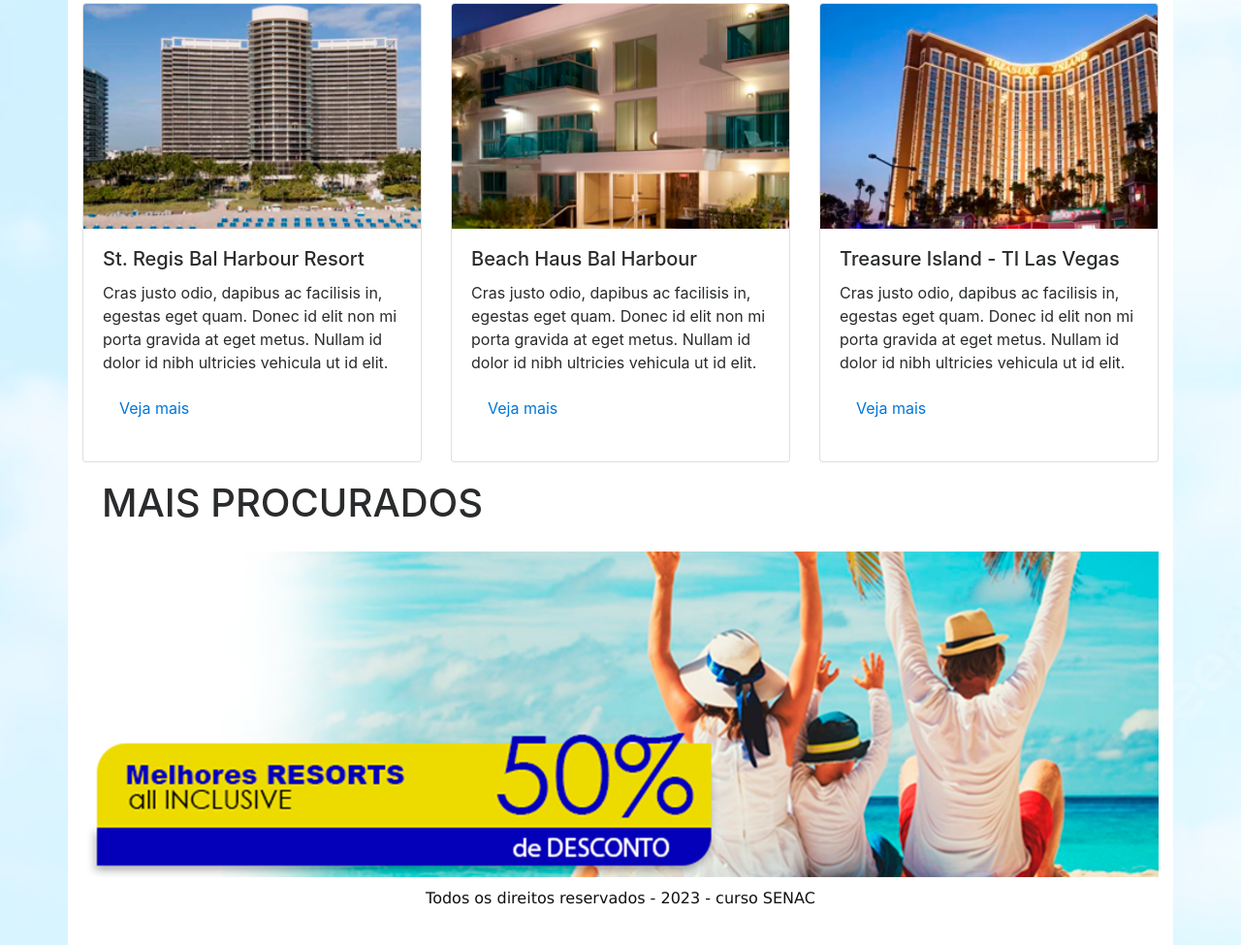
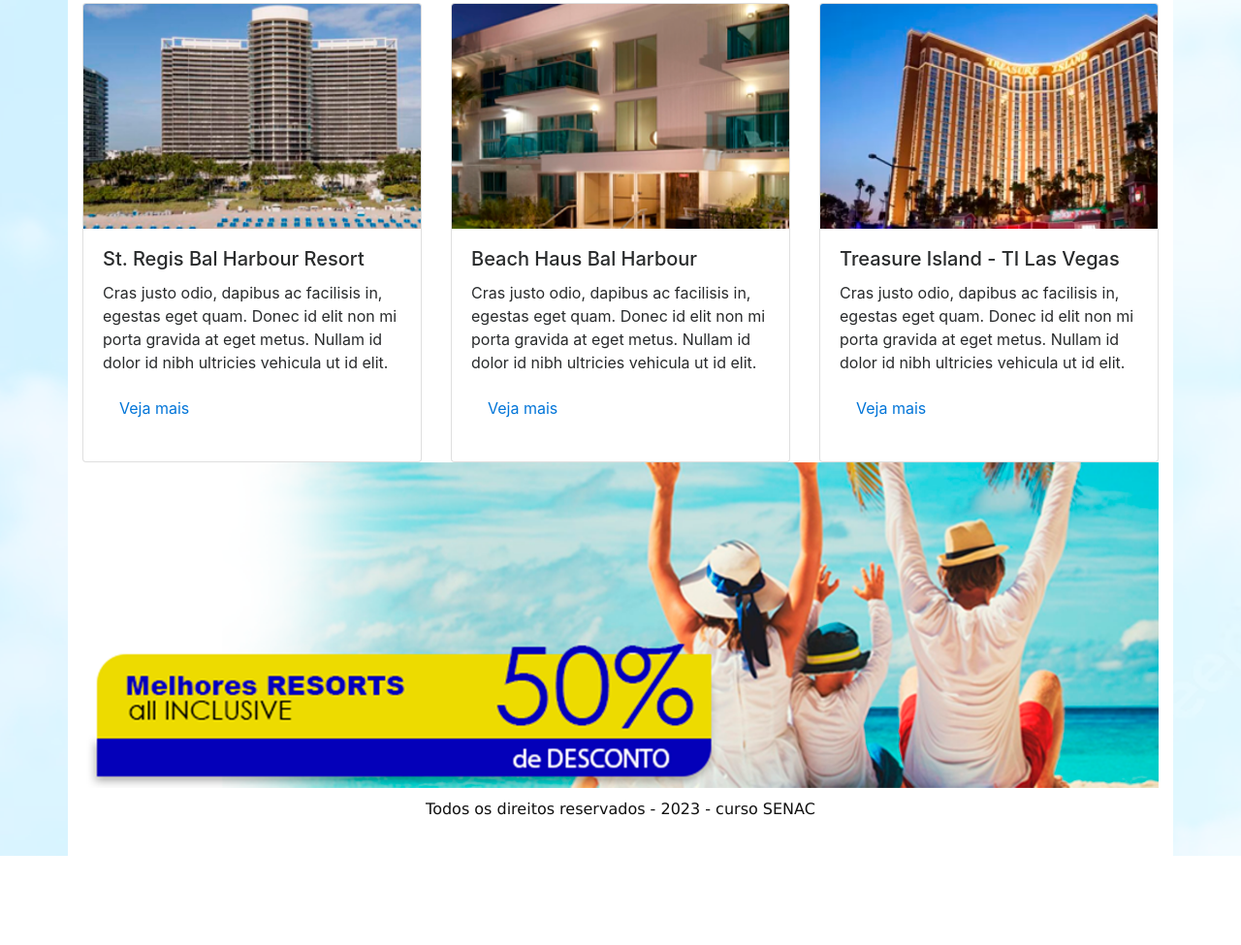
Before and after one commit to kellysouzaa/siteaula, a plain HTML site: page resorts.html in a window 1280 px wide. Shown: the part 627-1602 px from the top of the page at 97% size. After the commit the page ends 1510 px from the top, so only its background shows below. Drawn offline with Linux system fonts and the light colour scheme; files that its build step writes are made by us from their sources.

Commit message:
Update resorts.html

```diff
--- a/resorts.html
+++ b/resorts.html
@@ -218,11 +218,7 @@ body{
             </div>
         </div>
 
-			<div class="row">
-				<div class="col-md-12">
-                    <h1> MAIS PROCURADOS </h1>
-				</div>
-			</div>
+
 
 
 			<!-- meu banner estático -->
```
